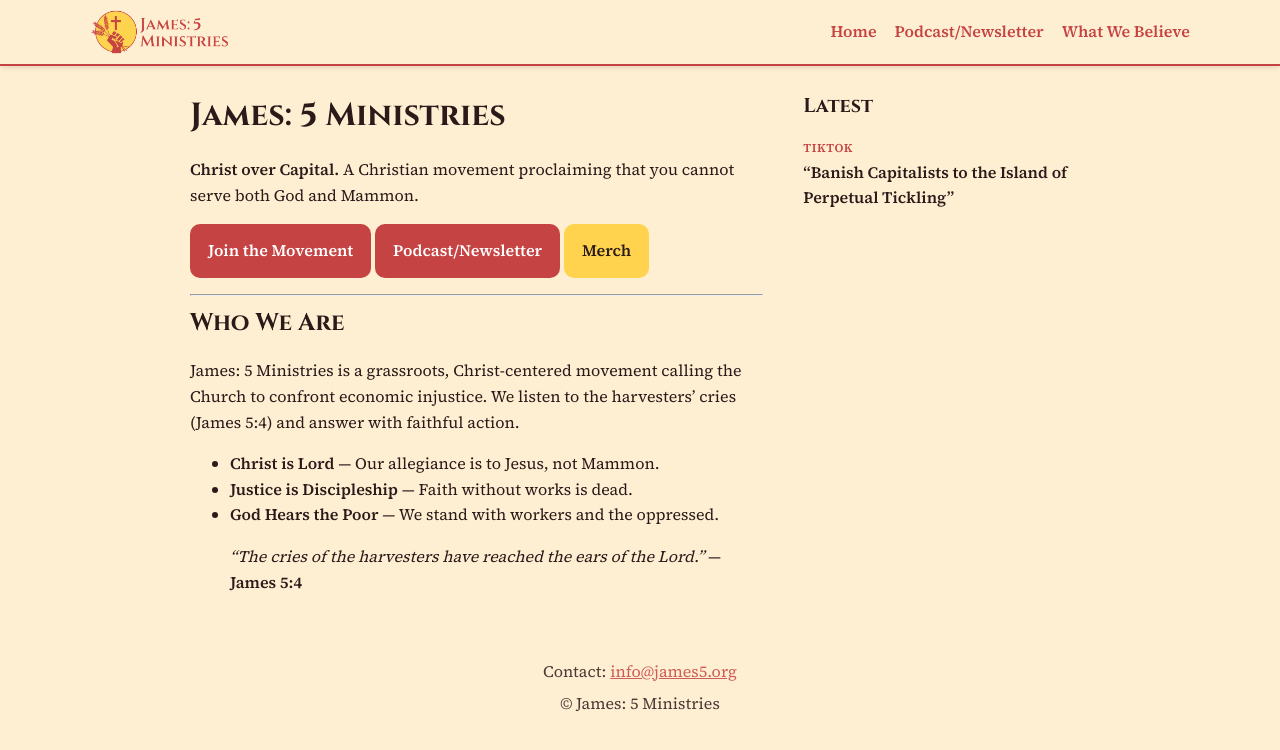
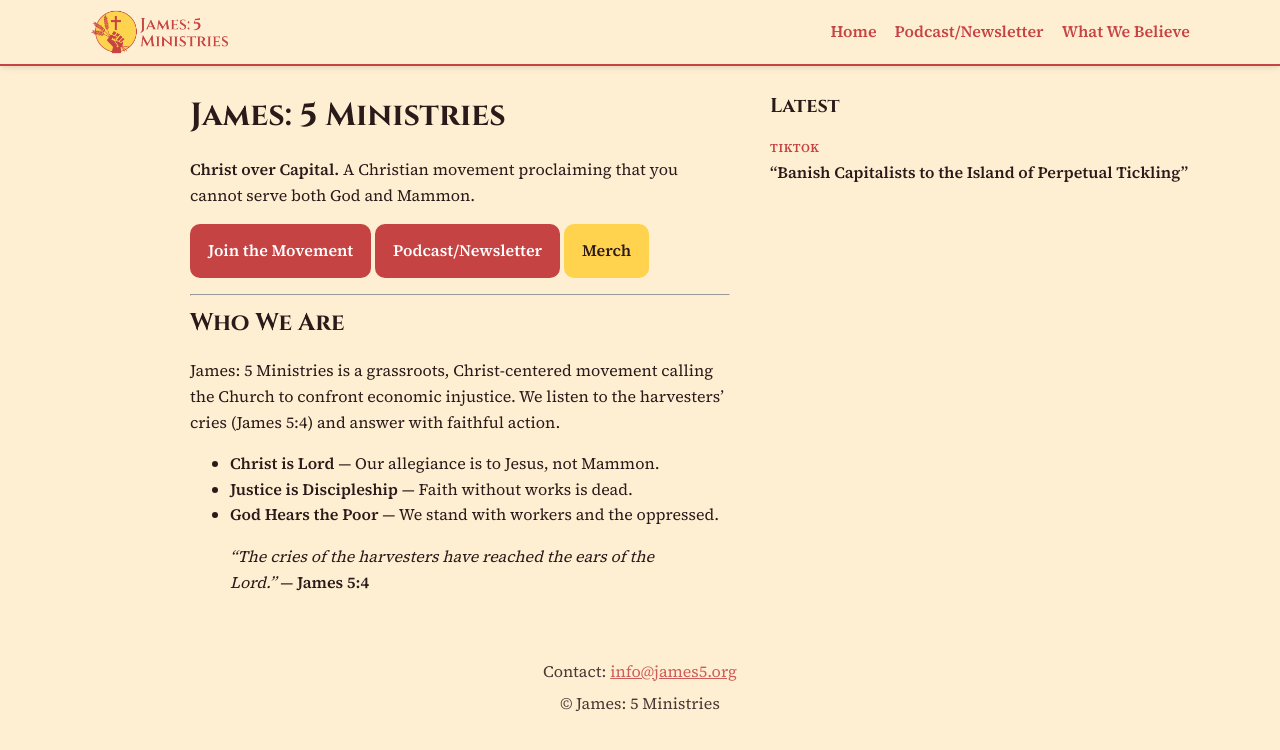
Before and after one commit to james5ministries/james5ministries.github.io, a Jekyll site: the page built from index.md, in a window 1280 px wide. Shown: the top 750 px of the page. Built offline with Jekyll 4.4.1, drawn with Linux system fonts in a browser that asks for light colours.

Commit message:
Refactor home-layout grid and sidebar margin
Updated grid layout for home page to use minmax and fixed sidebar margin.

```diff
--- a/assets/style.css
+++ b/assets/style.css
@@ -120,7 +120,13 @@ body { margin-top: var(--nav-h, 70px); }
 @media (min-width: 900px){
   .home-layout{
     display: grid;
-    grid-template-columns: 2fr 1fr;
+    grid-template-columns: minmax(0, 1fr) 320px;
     gap: 40px;
+    align-items: start;
+  }
+
+  /* Push sidebar outward beyond the main container boundary */
+  .home-layout aside{
+    margin-right: -120px; /* increase to -160px if you want more */
   }
 }
```
